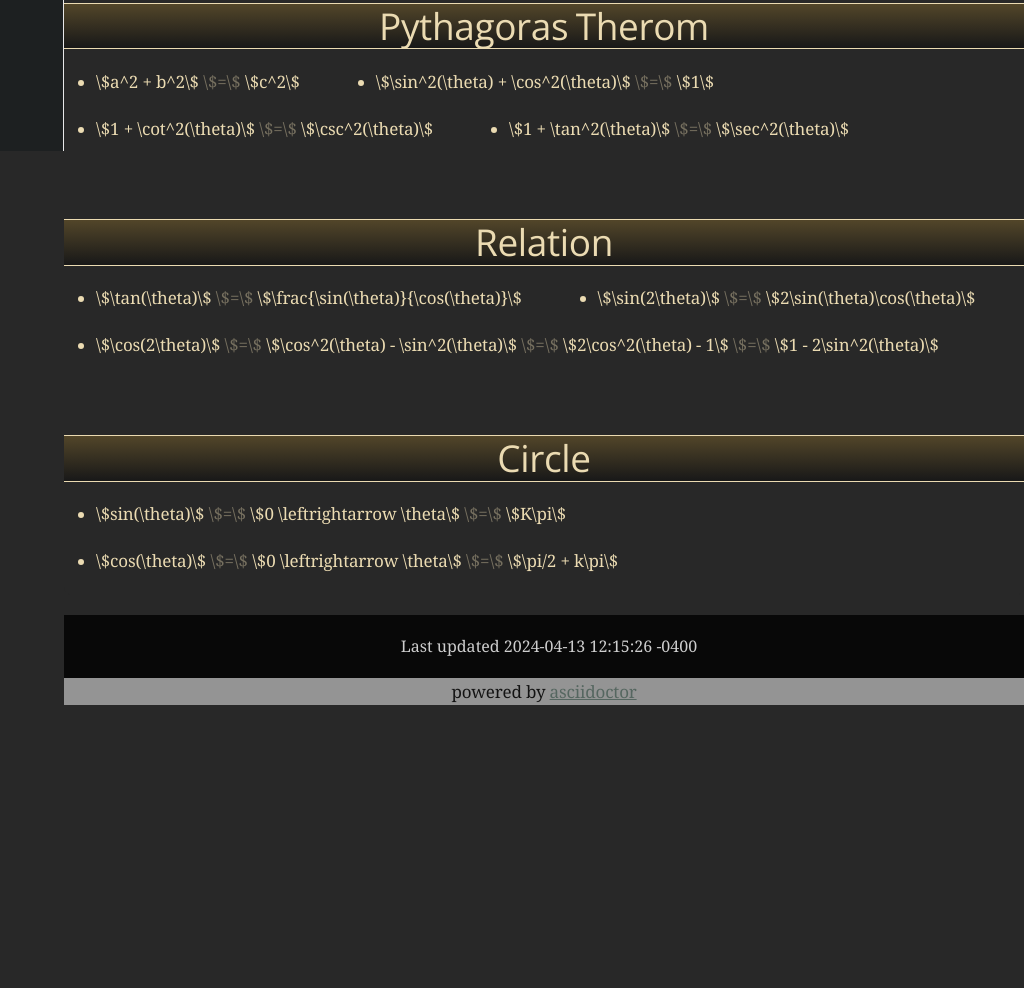
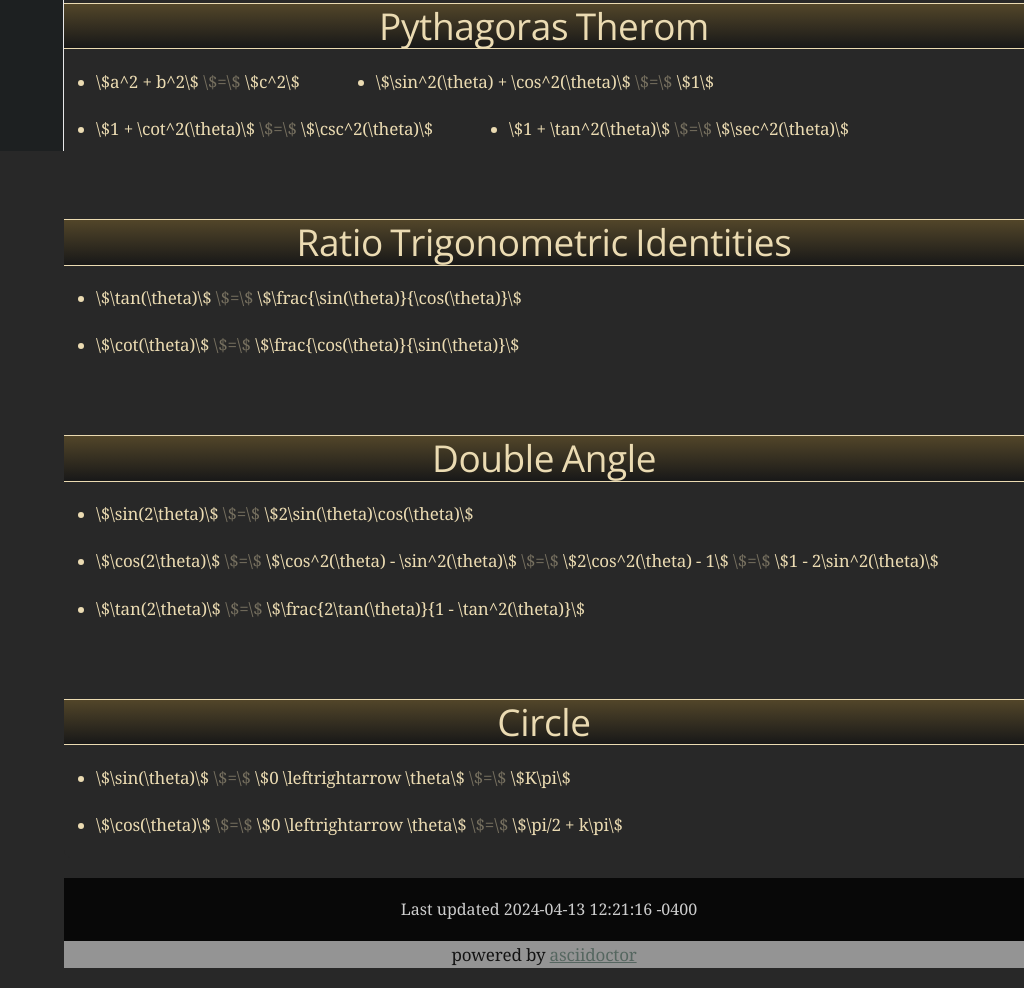
Before and after one commit to A-Larsen/math-notes, a plain HTML site: page Triginometry/Identities.html in a window 1280 px wide. Shown: the part 649-1637 px from the top of the page, without its empty margins (256-1280 px from the left). Before the commit the page ends 1374 px from the top, so only its background shows below. Drawn offline with nearby package versions, Linux system fonts and the light colour scheme; some packages are replaced by stand-ins of ours; files whose address does not match are found by name; a web font is replaced by a local one.

Commit message:
Triginometric Identities

```diff
--- a/Triginometry/Identities.html
+++ b/Triginometry/Identities.html
@@ -791,7 +791,8 @@ details[open] > summary::before {
 <li><a href="#_soh_cah_toa">SOH CAH TOA</a></li>
 <li><a href="#_reciprocal">Reciprocal</a></li>
 <li><a href="#_pythagoras_therom">Pythagoras Therom</a></li>
-<li><a href="#_relation">Relation</a></li>
+<li><a href="#_ratio_trigonometric_identities">Ratio Trigonometric Identities</a></li>
+<li><a href="#_double_angle">Double Angle</a></li>
 <li><a href="#_circle">Circle</a></li>
 </ul>
 </div>
@@ -925,7 +926,7 @@ details[open] > summary::before {
 </div>
 </div>
 <div class="sect1">
-<h2 id="_relation">Relation</h2>
+<h2 id="_ratio_trigonometric_identities">Ratio Trigonometric Identities</h2>
 <div class="sectionbody">
 <div class="ulist inline">
 <ul>
@@ -937,6 +938,18 @@ details[open] > summary::before {
 <div class="ulist inline">
 <ul>
 <li>
+<p>\$\cot(\theta)\$ <span class="dull">\$=\$</span> \$\frac{\cos(\theta)}{\sin(\theta)}\$</p>
+</li>
+</ul>
+</div>
+</div>
+</div>
+<div class="sect1">
+<h2 id="_double_angle">Double Angle</h2>
+<div class="sectionbody">
+<div class="ulist inline">
+<ul>
+<li>
 <p>\$\sin(2\theta)\$ <span class="dull">\$=\$</span> \$2\sin(\theta)\cos(\theta)\$</p>
 </li>
 </ul>
@@ -944,13 +957,14 @@ details[open] > summary::before {
 <div class="ulist inline">
 <ul>
 <li>
-<p>\$\cos(2\theta)\$
-<span class="dull">\$=\$</span>
-\$\cos^2(\theta) - \sin^2(\theta)\$
-<span class="dull">\$=\$</span>
-\$2\cos^2(\theta) - 1\$
-<span class="dull">\$=\$</span>
-\$1 - 2\sin^2(\theta)\$</p>
+<p>\$\cos(2\theta)\$ <span class="dull">\$=\$</span> \$\cos^2(\theta) - \sin^2(\theta)\$ <span class="dull">\$=\$</span> \$2\cos^2(\theta) - 1\$ <span class="dull">\$=\$</span> \$1 - 2\sin^2(\theta)\$</p>
+</li>
+</ul>
+</div>
+<div class="ulist inline">
+<ul>
+<li>
+<p>\$\tan(2\theta)\$ <span class="dull">\$=\$</span> \$\frac{2\tan(\theta)}{1 - \tan^2(\theta)}\$</p>
 </li>
 </ul>
 </div>
@@ -962,14 +976,14 @@ details[open] > summary::before {
 <div class="ulist inline">
 <ul>
 <li>
-<p>\$sin(\theta)\$ <span class="dull">\$=\$</span> \$0 \leftrightarrow \theta\$ <span class="dull">\$=\$</span> \$K\pi\$</p>
+<p>\$\sin(\theta)\$ <span class="dull">\$=\$</span> \$0 \leftrightarrow \theta\$ <span class="dull">\$=\$</span> \$K\pi\$</p>
 </li>
 </ul>
 </div>
 <div class="ulist inline">
 <ul>
 <li>
-<p>\$cos(\theta)\$ <span class="dull">\$=\$</span> \$0 \leftrightarrow \theta\$ <span class="dull">\$=\$</span> \$\pi/2 + k\pi\$</p>
+<p>\$\cos(\theta)\$ <span class="dull">\$=\$</span> \$0 \leftrightarrow \theta\$ <span class="dull">\$=\$</span> \$\pi/2 + k\pi\$</p>
 </li>
 </ul>
 </div>
@@ -978,7 +992,7 @@ details[open] > summary::before {
 </div>
 <div id="footer">
 <div id="footer-text">
-Last updated 2024-04-13 12:15:26 -0400
+Last updated 2024-04-13 12:21:16 -0400
 </div>
 </div>
 <script type="text/x-mathjax-config">
```
Also changed, not shown: 1 other file.
